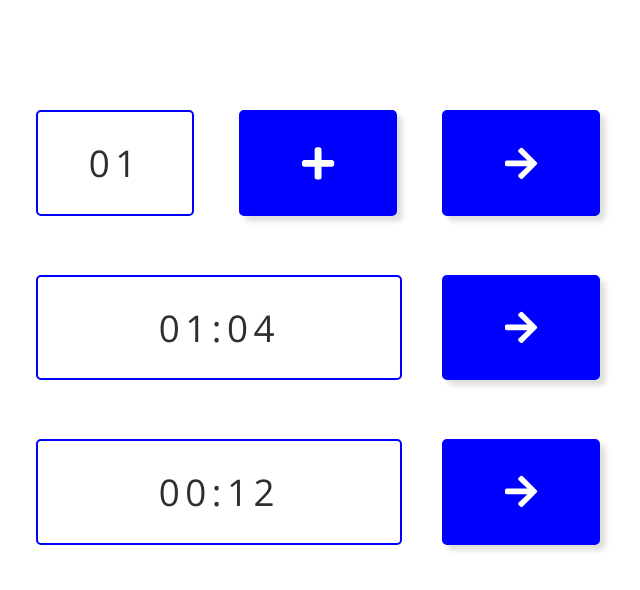
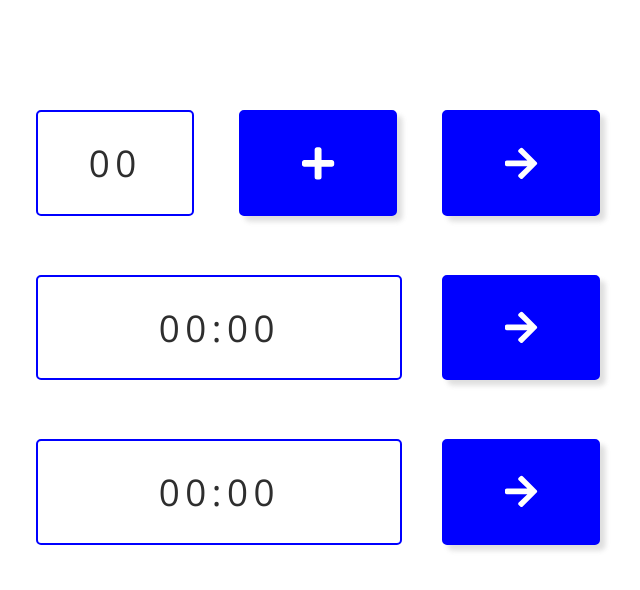
Before and after one commit to yarKode/wim-hof-breathing-counter, a React (Create React App) app: page / in a window 1280 px wide. Shown: the top 590 px of the page, without its empty margins (322-962 px from the left). Built offline with nearby package versions, Linux system fonts and the light colour scheme.

Commit message:
Counter and two timers added

```diff
--- a/src/App.css
+++ b/src/App.css
@@ -52,7 +52,7 @@ body {
   color: white;
   font-weight: 700;
   box-shadow: 0.15em 0.15em 0.15em rgba(95, 95, 95, 0.2);
-  transition: all 0.2s ease-in-out;
+  transition: all 0.1s ease-in-out;
 }
 
 .assistant-btn:focus,
@@ -60,11 +60,11 @@ body {
   background-color: #3232ff;
   border: 2px solid #3232ff;
   box-shadow: 0.1em 0.1em 0.1em rgba(68, 68, 68, 0.2);
-  transform: scale(0.98);
+  transform: scale(0.99);
 }
 
 .assistant-btn:focus,
 .assistant-btn:hover:active {
   box-shadow: 0.07em 0.07em 0.07em rgba(29, 29, 29, 0.2);
-  transform: scale(0.95);
+  transform: scale(0.98);
 }
--- a/src/App.js
+++ b/src/App.js
@@ -1,37 +1,24 @@
 import "./App.css";
-import { FontAwesomeIcon } from "@fortawesome/react-fontawesome";
-import { faArrowRight, faPlus } from "@fortawesome/free-solid-svg-icons";
+import React, { useReducer, useContext } from "react";
+
+import Counter from "./Components/Counter";
+import Timer from "./Components/Timer";
+import { GlobalContext } from "./Contexts/GlobalContext";
 
 function App() {
+  const { time1, time2, toggleTimer1, toggleTimer2, state, dispatch } =
+    useContext(GlobalContext);
+
+  console.log(state);
   return (
-    <div class="assistant">
-      <div class="container assistant-row">
-        <div class="square assistant-el">
-          <p>01</p>
-        </div>
-        <div class="square assistant-el assistant-btn">
-          <FontAwesomeIcon icon={faPlus} />
-        </div>
-        <div class="square assistant-el assistant-btn">
-          <FontAwesomeIcon icon={faArrowRight} />
-        </div>
-      </div>
-      <div class="container assistant-row">
-        <div class="double-square assistant-el">
-          <p>01:04</p>
-        </div>
-        <div class="square assistant-el assistant-btn">
-          <FontAwesomeIcon icon={faArrowRight} />
-        </div>
-      </div>
-      <div class="container assistant-row">
-        <div class="double-square assistant-el">
-          <p>00:12</p>
-        </div>
-        <div class="square assistant-el assistant-btn">
-          <FontAwesomeIcon icon={faArrowRight} />
-        </div>
-      </div>
+    <div className="assistant">
+      <Counter nextBtnHandler={toggleTimer1} type={"timer1"} />
+      <Timer
+        time={state.timer1}
+        nextBtnHandler={toggleTimer2}
+        type={"timer2"}
+      />
+      <Timer time={state.timer2} type={"stopTimer"} />
     </div>
   );
 }
--- /dev/null
+++ b/src/Components/CountButton.jsx
@@ -0,0 +1,16 @@
+import React, { useState, useContext } from "react";
+import { FontAwesomeIcon } from "@fortawesome/react-fontawesome";
+import { faPlus } from "@fortawesome/free-solid-svg-icons";
+import { GlobalContext } from "../Contexts/GlobalContext";
+
+export default function CountButton({ setCount }) {
+  const { dispatch } = useContext(GlobalContext);
+  return (
+    <div
+      onClick={() => dispatch({ type: "Count", payload: 1 })}
+      className="square assistant-el assistant-btn"
+    >
+      <FontAwesomeIcon icon={faPlus} />
+    </div>
+  );
+}
--- /dev/null
+++ b/src/Components/Counter.jsx
@@ -0,0 +1,21 @@
+import React, { useState, useContext } from "react";
+import InfoField from "./InfoField";
+import CountButton from "./CountButton";
+import NextButton from "./NextButton";
+import { GlobalContext } from "../Contexts/GlobalContext";
+
+export default function Counter({ nextBtnHandler, type }) {
+  const { time1, toggleTimer1, state } = useContext(GlobalContext);
+
+  return (
+    <div className="container assistant-row">
+      <InfoField displayCount={state.count} />
+      <CountButton />
+      <NextButton
+        nextBtnHandler={nextBtnHandler}
+        timeHook={time1}
+        type={type}
+      />
+    </div>
+  );
+}
--- /dev/null
+++ b/src/Components/InfoField.jsx
@@ -0,0 +1,10 @@
+import React from "react";
+function InfoField({ displayCount }) {
+  return (
+    <div className="square assistant-el">
+      <p>{displayCount < 10 ? `0${displayCount}` : `${displayCount}`}</p>
+    </div>
+  );
+}
+
+export default InfoField;
--- /dev/null
+++ b/src/Components/NextButton.jsx
@@ -0,0 +1,38 @@
+import React, { useContext, useEffect } from "react";
+import { FontAwesomeIcon } from "@fortawesome/react-fontawesome";
+import { faArrowRight } from "@fortawesome/free-solid-svg-icons";
+import { GlobalContext } from "../Contexts/GlobalContext";
+
+export default function NextButton({ nextBtnHandler, type }) {
+  const { time1, time2, toggleTimer1, toggleTimer2, dispatch } =
+    useContext(GlobalContext);
+
+  useEffect(() => {
+    dispatch({ type: "StartTimer1", payload: time1 });
+  }, [time1]);
+
+  useEffect(() => {
+    dispatch({ type: "StartTimer2", payload: time2 });
+  }, [time2]);
+
+  function clickHandler() {
+    console.log(type);
+    if (type === "timer1") {
+      nextBtnHandler();
+    } else if (type === "timer2") {
+      nextBtnHandler();
+      toggleTimer1();
+    } else if (type === "stopTimer") {
+      toggleTimer2();
+    }
+  }
+
+  return (
+    <div
+      className="square assistant-el assistant-btn"
+      onClick={() => clickHandler()}
+    >
+      <FontAwesomeIcon icon={faArrowRight} />
+    </div>
+  );
+}
--- /dev/null
+++ b/src/Components/Timer.jsx
@@ -0,0 +1,12 @@
+import React from "react";
+import TimerFiled from "./TimerFiled";
+import NextButton from "./NextButton";
+
+export default function Timer({ time, nextBtnHandler, type }) {
+  return (
+    <div className="container assistant-row">
+      <TimerFiled time={time} />
+      <NextButton nextBtnHandler={nextBtnHandler} type={type} />
+    </div>
+  );
+}
--- /dev/null
+++ b/src/Components/TimerFiled.jsx
@@ -0,0 +1,19 @@
+import React from "react";
+
+export default function TimerFiled({ time }) {
+  function formatTimer() {
+    if (time < 10) return `00:0${time}`;
+    if (time < 60) return `00:${time}`;
+    const module = time % 60;
+    const minutes = (time - module) / 60;
+    const seconds = module < 9 ? `0${module}` : `${module}`;
+    return `0${minutes}:${seconds}`;
+  }
+
+  const formattedTime = formatTimer();
+  return (
+    <div className="double-square assistant-el">
+      <p>{formattedTime}</p>
+    </div>
+  );
+}
--- /dev/null
+++ b/src/Contexts/GlobalContext.jsx
@@ -0,0 +1,35 @@
+import React, { useContext, useReducer } from "react";
+
+import useTimer from "../CustomHooks/useTimer";
+
+export const GlobalContext = React.createContext();
+
+function reducer(state, action) {
+  switch (action.type) {
+    case "Count":
+      return { ...state, count: state.count + action.payload };
+    case "StartTimer1":
+      return { ...state, timer1: action.payload };
+    case "StartTimer2":
+      return { ...state, timer2: action.payload };
+    default:
+      throw Error("Impossible case");
+  }
+}
+
+export function ContextProvider({ children }) {
+  const { time: time1, toggleTimer: toggleTimer1 } = useTimer(0);
+  const { time: time2, toggleTimer: toggleTimer2 } = useTimer(0);
+
+  const [state, dispatch] = useReducer(reducer, {
+    count: 0,
+    timer1: 1,
+    timer2: 2,
+  });
+
+  const value = { time1, time2, toggleTimer1, toggleTimer2, state, dispatch };
+
+  return (
+    <GlobalContext.Provider value={value}>{children}</GlobalContext.Provider>
+  );
+}
--- /dev/null
+++ b/src/CustomHooks/useTimer.jsx
@@ -0,0 +1,22 @@
+import React, { useState, useLayoutEffect } from "react";
+
+export default function useTimer(initTime) {
+  const [time, setTime] = useState(initTime);
+  const [startTimer, setStartTimer] = useState(false);
+
+  function toggleTimer() {
+    setStartTimer(!startTimer);
+  }
+
+  useLayoutEffect(() => {
+    if (startTimer) {
+      const timer = setInterval(() => {
+        console.log(time);
+        setTime((prev) => prev + 1);
+      }, 1000);
+      return () => clearInterval(timer);
+    }
+  }, [startTimer, time]);
+
+  return { time, toggleTimer };
+}
--- a/src/index.js
+++ b/src/index.js
@@ -1,6 +1,13 @@
 import React from "react";
 import ReactDOM from "react-dom";
+import { GlobalContext } from "./Contexts/GlobalContext";
+import { ContextProvider } from "./Contexts/GlobalContext";
 import "./index.css";
 import App from "./App";
 
-ReactDOM.render(<App />, document.getElementById("root"));
+ReactDOM.render(
+  <ContextProvider>
+    <App />
+  </ContextProvider>,
+  document.getElementById("root")
+);
```
Also changed, not shown: 1 other file (tests, documents, lock files or other folders).
